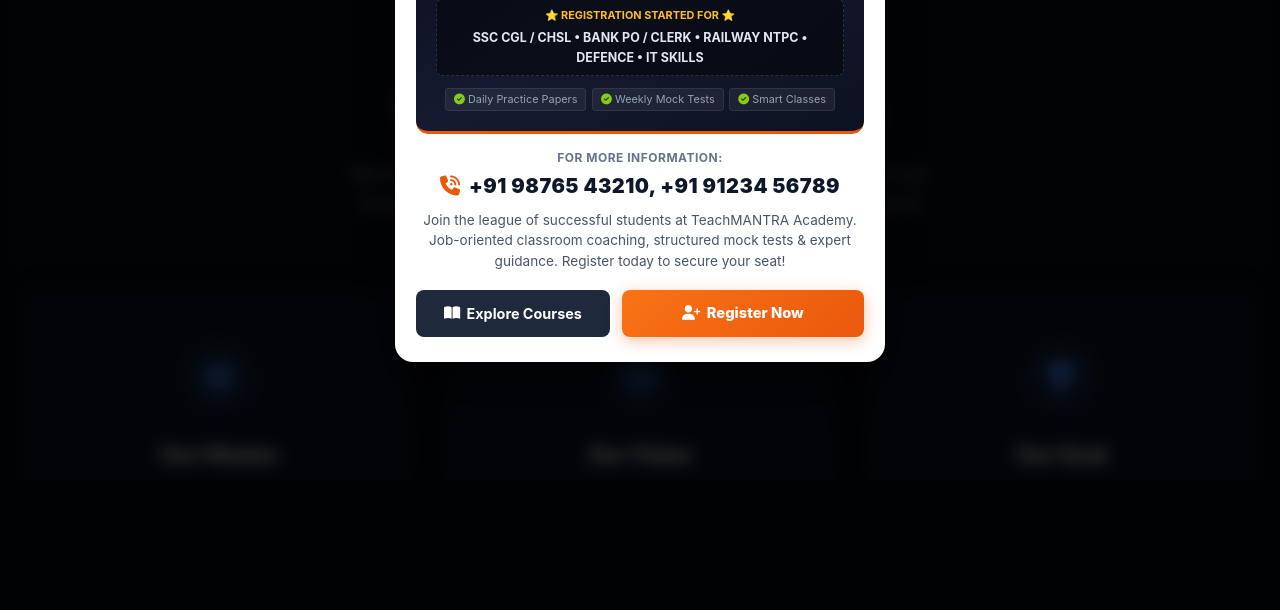
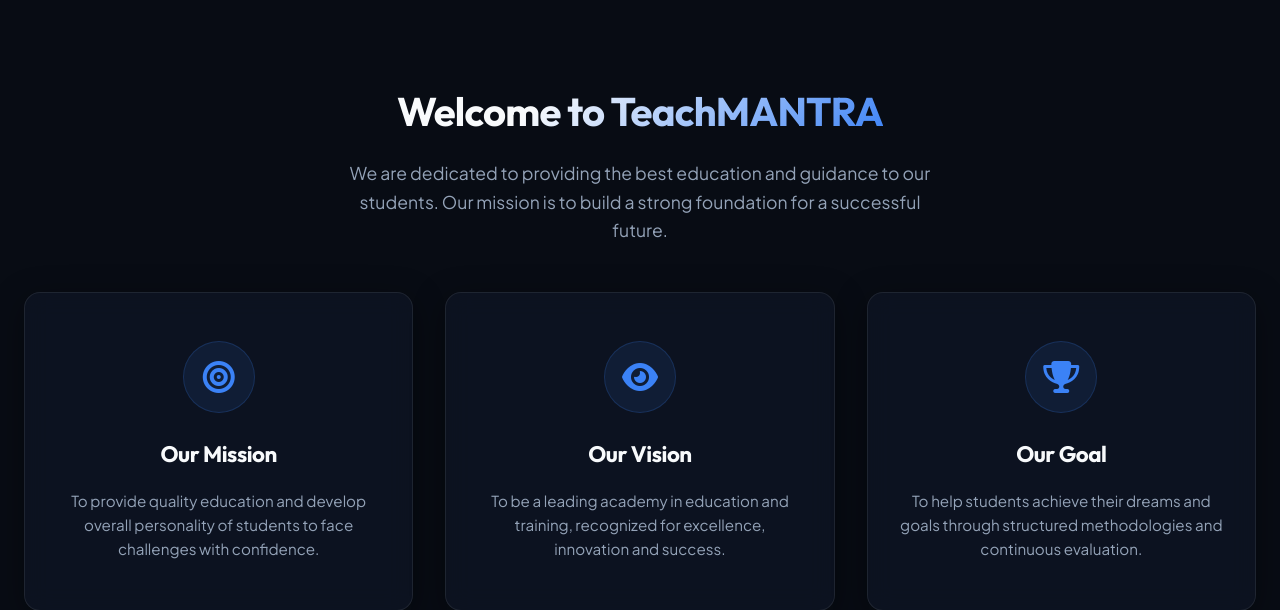
Before and after one commit to Lakisharma/TechMantra, a Django app: page /about/ in a window 1280 px wide. Shown: the part 320-930 px from the top of the page. Before the commit the page ends 787 px from the top, so only its background shows below. Run offline with Django 5.2, Linux system fonts and the light colour scheme; data comes from the database, SQL or seed files in the repository.

Commit message:
Restrict entrance popup to home page and prevent showing on register page

```diff
--- a/myapp/templates/base.html
+++ b/myapp/templates/base.html
@@ -176,7 +176,7 @@
   <!-- ==========================================
        Auto Entrance Promotional Announcement Popup (DigiCoders Style)
        ========================================== -->
-  {% if site_settings.show_popup %}
+  {% if site_settings.show_popup and request.path == '/' or site_settings.show_popup and request.path == '/file/' %}
     <style>
       #siteEntrancePopup {
         position: fixed !important;
@@ -510,10 +510,10 @@
 
           <!-- Call to Action Buttons -->
           <div class="entrance-popup-actions">
-            <a href="{% url 'courses' %}" class="popup-btn-dark">
+            <a href="{% url 'courses' %}" class="popup-btn-dark" onclick="closeEntrancePopup()">
               <i class="fa-solid fa-book-open"></i> {{ site_settings.popup_btn2_text|default:'Explore Courses' }}
             </a>
-            <a href="{% url 'register' %}" class="popup-btn-cta">
+            <a href="{% url 'register' %}" class="popup-btn-cta" onclick="closeEntrancePopup()">
               <i class="fa-solid fa-user-plus"></i> {{ site_settings.popup_btn1_text|default:'Register Now' }}
             </a>
           </div>
@@ -536,6 +536,9 @@
         if (popup) {
           popup.classList.remove('active');
         }
+        try {
+          sessionStorage.setItem('teachmantra_popup_closed', 'true');
+        } catch(e) {}
       }
 
       // Close on Backdrop Click
@@ -555,11 +558,19 @@
         }
       });
 
-      // Auto trigger on page load
+      // Auto trigger on home page load only if not previously closed in current session
       document.addEventListener('DOMContentLoaded', function() {
-        setTimeout(function() {
-          openEntrancePopup();
-        }, 500);
+        try {
+          if (!sessionStorage.getItem('teachmantra_popup_closed')) {
+            setTimeout(function() {
+              openEntrancePopup();
+            }, 500);
+          }
+        } catch(e) {
+          setTimeout(function() {
+            openEntrancePopup();
+          }, 500);
+        }
       });
     </script>
   {% endif %}
```
